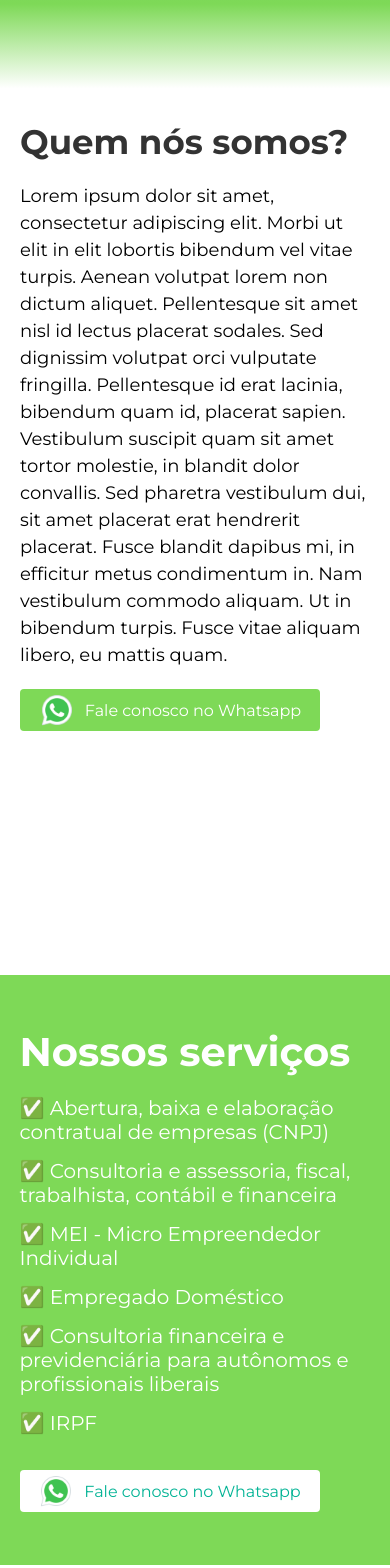
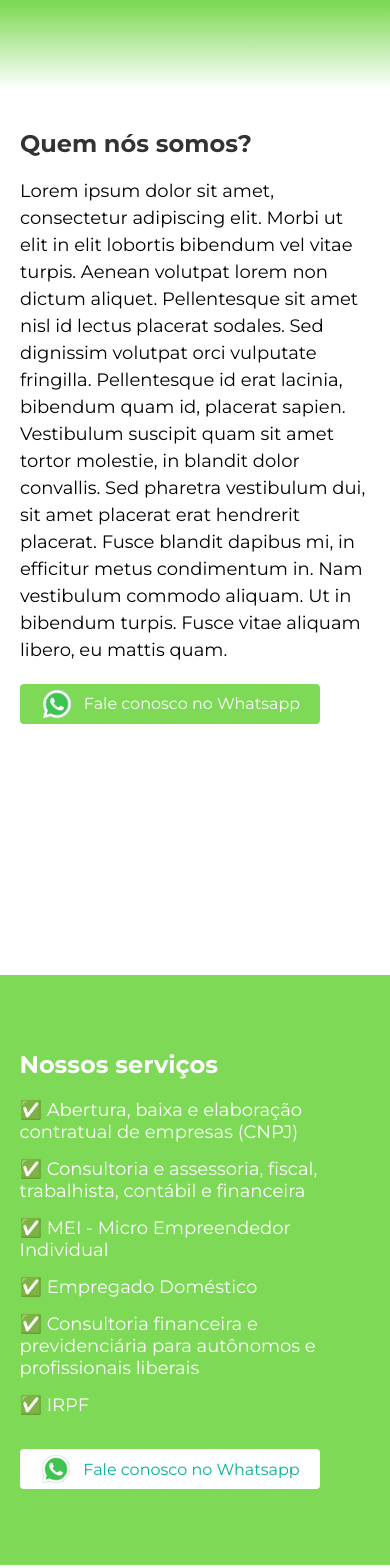
Before and after one commit to MariaJuliaAS/mettaContabilidade, a React (Vite) app: page / in a window 390 px wide. Shown: the part 840-2408 px from the top of the page. Built offline with nearby package versions, Linux system fonts and the light colour scheme; no server answers; the database is empty.

Commit message:
Ajuste no tamanho das letras na responsividade

```diff
--- a/src/styles/ourServices.module.css
+++ b/src/styles/ourServices.module.css
@@ -75,17 +75,17 @@
         height: 70%;
     }
     .ourServicesText h1{
-        font-size: 40px;
+        font-size: 24px;
     }
     .list li{
-        font-size: 20px;
+        font-size: 18px;
     }
     .btnWpp{
         padding: 3px;
-        margin-top: 20px;
+        margin-top: 18px;
     }
     .btnWpp img{
-        width: 36px;
-        height: 36px;
+        width: 34px;
+        height: 34px;
     }
 }
--- a/src/styles/whoAreWe.module.css
+++ b/src/styles/whoAreWe.module.css
@@ -90,7 +90,7 @@
         max-width: 400px;
     }
     .whoAreWeContetn h1{
-        font-size: 34px;
+        font-size: 24px;
         margin-bottom: 20px;
     }
     .whoAreWeContetn p{
@@ -101,7 +101,7 @@
         margin-top: 20px;
     }
     .btnWpp img{
-        width: 36px;
-        height: 36px;
+        width: 34px;
+        height: 34px;
     }
 }
```
